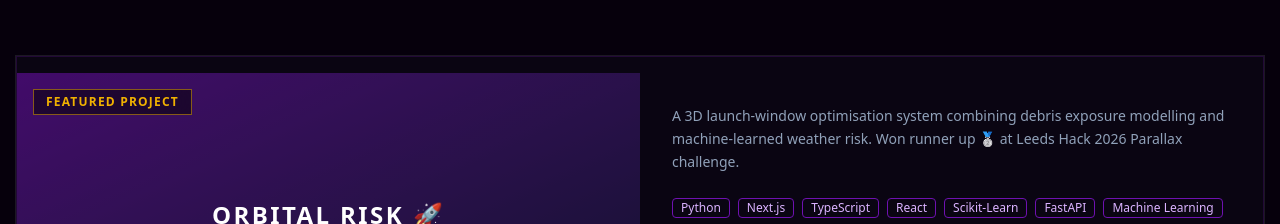
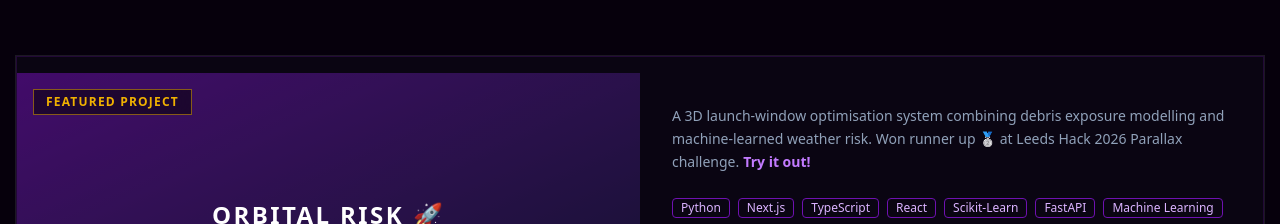
Before and after one commit to Vali-Hameed/Portfolio-Website, a Next.js app: page / in a window 1280 px wide. Shown: the part 2676-2900 px from the top of the page. Built offline with nearby package versions, Linux system fonts and the light colour scheme.

Commit message:
feat: add live link to portfolio items and update description section

```diff
--- a/src/app/page.js
+++ b/src/app/page.js
@@ -96,7 +96,8 @@ const Portfolio = () => {
       github: "https://github.com/akaltemamey/leedshack2026-prototype",
       featured: true,
       playbackId: "H01zheI02jcSjaNxqBWvcMFzshysbc4IOx029i5UEjDBaM",
-      image: "bg-gradient-to-br from-purple-800 to-indigo-950"
+      image: "bg-gradient-to-br from-purple-800 to-indigo-950",
+      link: "https://leedshack2026-prototype.vercel.app/"
     },
     {
       title: "UFC Fight Predictor 🤼‍♂️🥊 ",
@@ -394,6 +395,17 @@ const Portfolio = () => {
                         {(!project.featured) && <h3 className="text-2xl font-black text-white uppercase tracking-widest mb-4">{}</h3>}
                         <p className="text-slate-400 leading-relaxed font-light mb-6">
                           {project.description}
+                          {project.link && (
+                            <a
+                              href={project.link}
+                              target="_blank"           /* Opens in a new tab */
+                              rel="noopener noreferrer"  /* Security best practice */
+                              className="text-purple-400 hover:text-purple-600 font-semibold ml-1"
+                            >
+                              Try it out!
+                            </a>
+                          )}
+
                         </p>
                         <div className="flex flex-wrap gap-2 mb-8">
                           {project.tech.map((tech) => (
```
